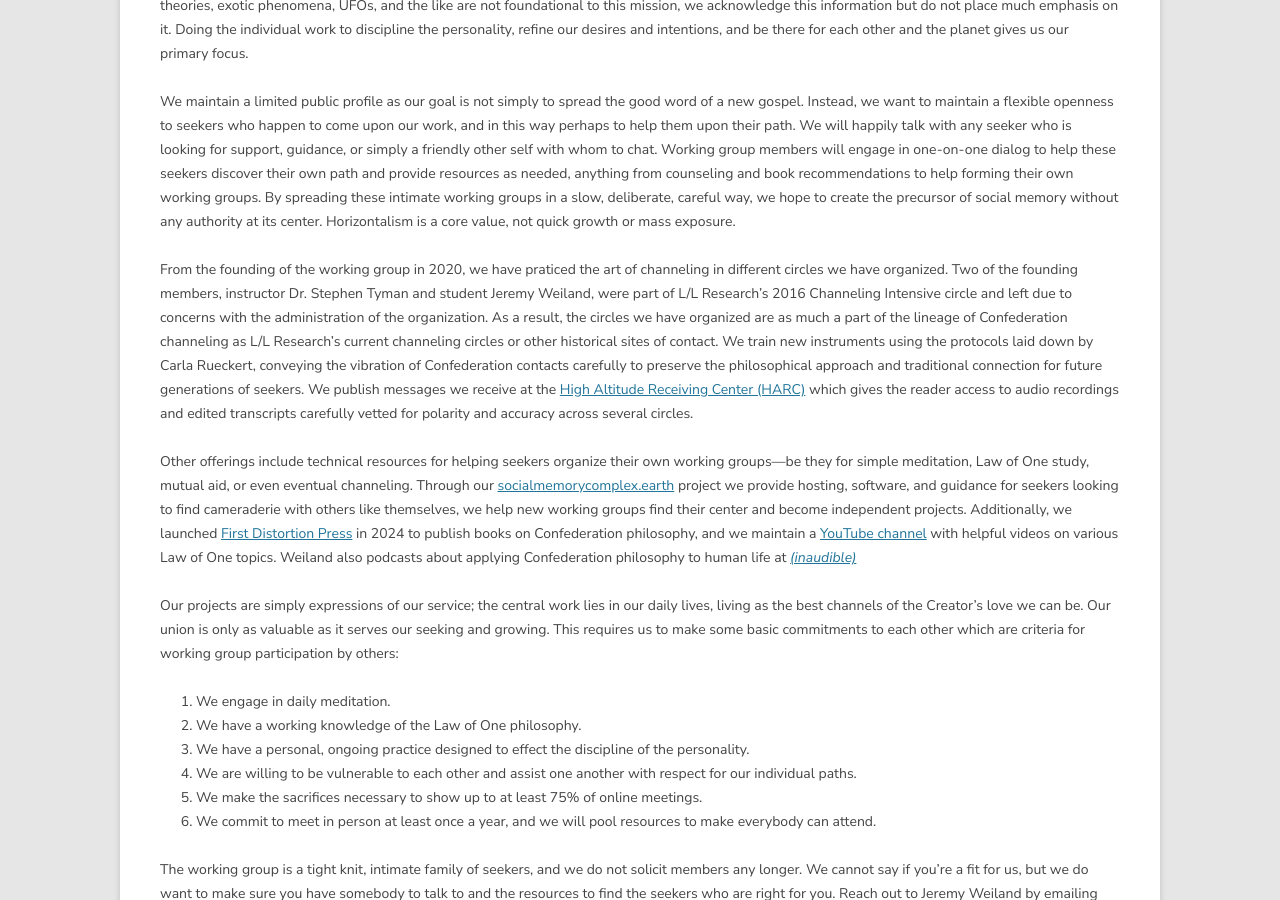
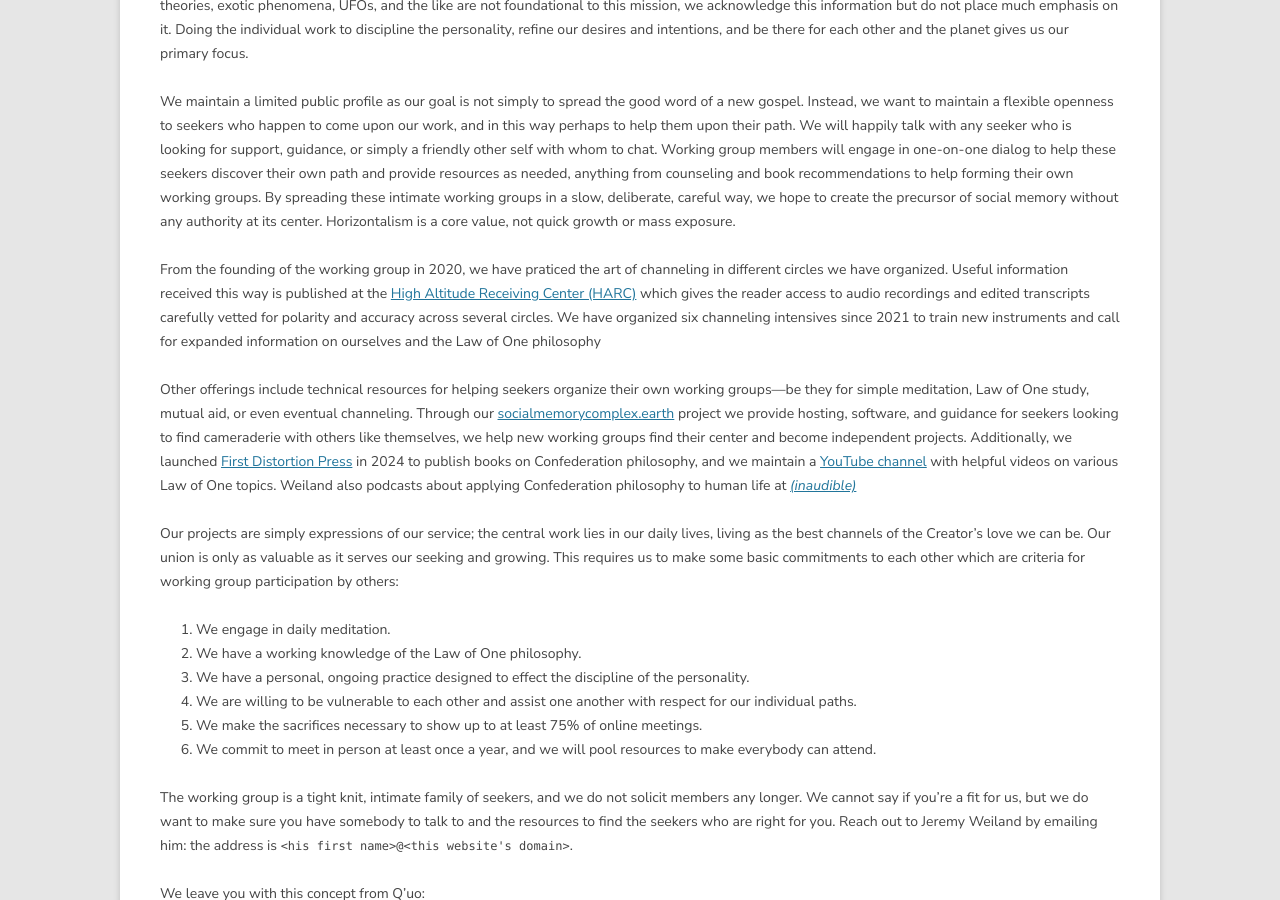
Before and after one commit to oswg/oswg.github.io, a Jekyll site: the page built from about.markdown, in a window 1280 px wide and 900 px high, scrolled down 511 px. Built offline with Jekyll 4.4.1, drawn with Linux system fonts in a browser that asks for light colours.

Commit message:
about change to talk less about HARC

```diff
--- a/about.markdown
+++ b/about.markdown
@@ -10,7 +10,7 @@ The core of the Confederation’s message is one of using experience to learn sp
 
 We maintain a limited public profile as our goal is not simply to spread the good word of a new gospel. Instead, we want to maintain a flexible openness to seekers who happen to come upon our work, and in this way perhaps to help them upon their path. We will happily talk with any seeker who is looking for support, guidance, or simply a friendly other self with whom to chat. Working group members will engage in one-on-one dialog to help these seekers discover their own path and provide resources as needed, anything from counseling and book recommendations to help forming their own working groups. By spreading these intimate working groups in a slow, deliberate, careful way, we hope to create the precursor of social memory without any authority at its center. Horizontalism is a core value, not quick growth or mass exposure.
 
-From the founding of the working group in 2020, we have praticed the art of channeling in different circles we have organized. Two of the founding members, instructor Dr. Stephen Tyman and student Jeremy Weiland, were part of L/L Research's 2016 Channeling Intensive circle and left due to concerns with the administration of the organization. As a result, the circles we have organized are as much a part of the lineage of Confederation channeling as L/L Research's current channeling circles or other historical sites of contact. We train new instruments using the protocols laid down by Carla Rueckert, conveying the vibration of Confederation contacts carefully to preserve the philosophical approach and traditional connection for future generations of seekers. We publish messages we receive at the [High Altitude Receiving Center (HARC)](https://har.center) which gives the reader access to audio recordings and edited transcripts carefully vetted for polarity and accuracy across several circles.
+From the founding of the working group in 2020, we have praticed the art of channeling in different circles we have organized. Useful information received this way is published at the [High Altitude Receiving Center (HARC)](https://har.center) which gives the reader access to audio recordings and edited transcripts carefully vetted for polarity and accuracy across several circles. We have organized six channeling intensives since 2021 to train new instruments and call for expanded information on ourselves and the Law of One philosophy
 
 Other offerings include technical resources for helping seekers organize their own working groups—be they for simple meditation, Law of One study, mutual aid, or even eventual channeling. Through our [socialmemorycomplex.earth](https://socialmemorycomplex.earth) project we provide hosting, software, and guidance for seekers looking to find cameraderie with others like themselves, we help new working groups find their center and become independent projects. Additionally, we launched [First Distortion Press](https://firstdistortion.press) in 2024 to publish books on Confederation philosophy, and we maintain a [YouTube channel](https://youtube.com/@oswg) with helpful videos on various Law of One topics. Weiland also podcasts about applying Confederation philosophy to human life at _[(inaudible)](https://inaudible.show)_
 
```
Also changed, not shown: 2 other files.
